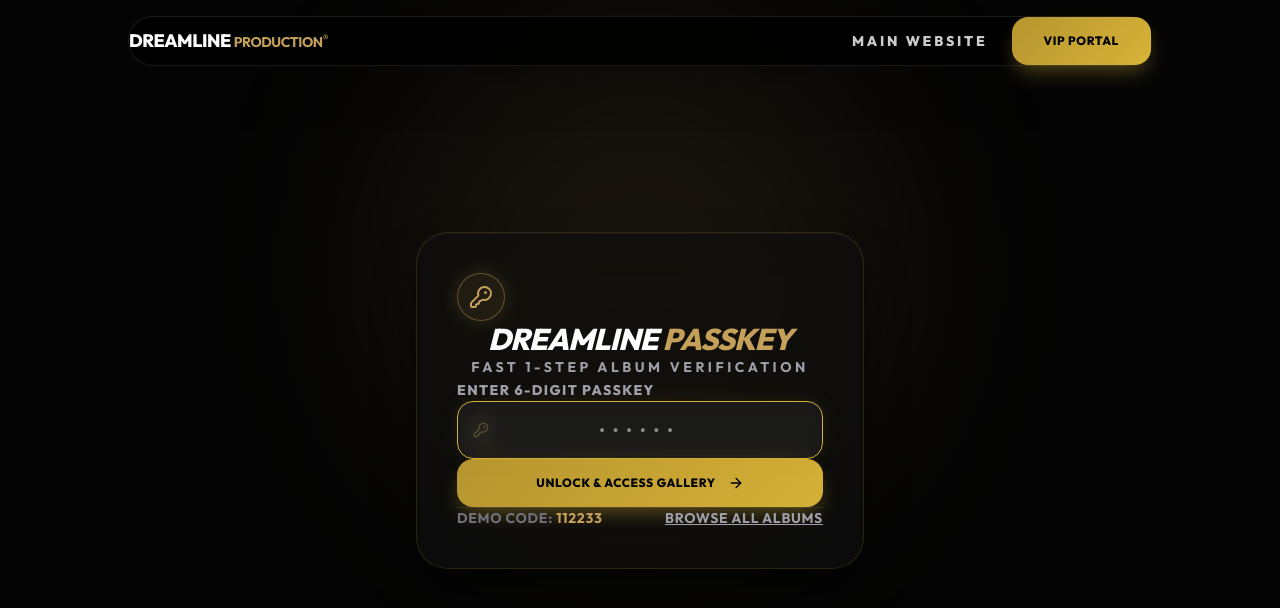
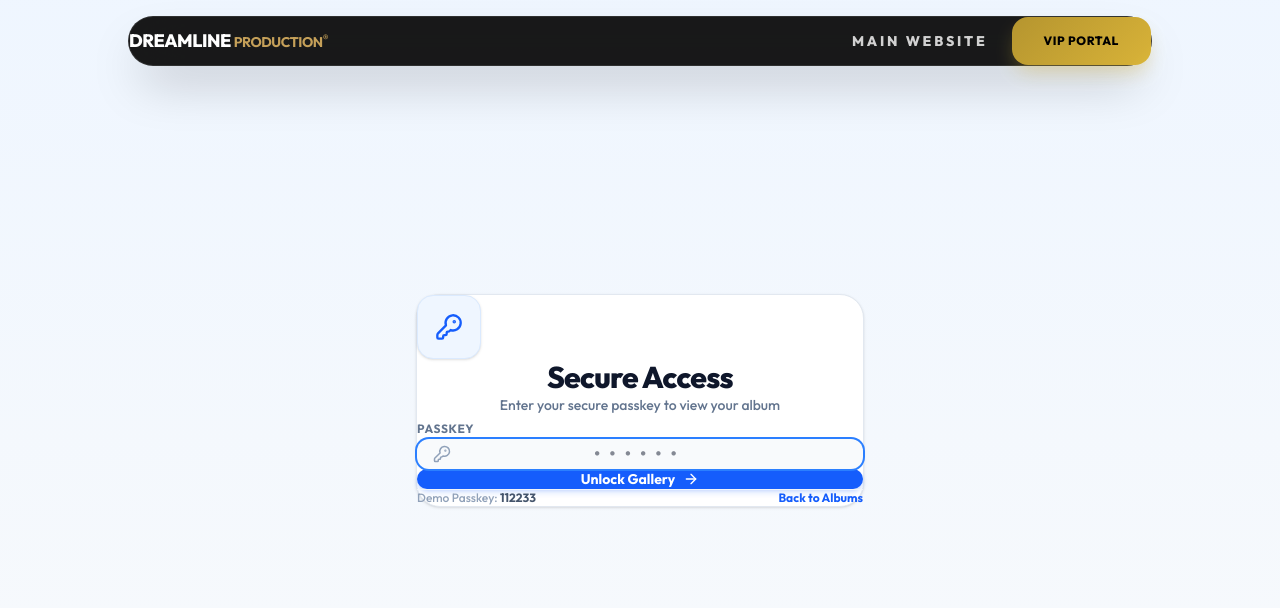
Before and after one commit to santrarony9/dp-facescan-app, a React (Vite) app in the folder frontend/: page /login in a window 1280 px wide. Shown: the top 608 px of the page. Built offline with nearby package versions, Linux system fonts and the light colour scheme; no server answers.

Commit message:
Auto-login with saved token and increase expiry to 60 days

```diff
--- a/frontend/src/pages/LoginPage.jsx
+++ b/frontend/src/pages/LoginPage.jsx
@@ -1,6 +1,6 @@
 import React, { useState } from 'react';
 import { useNavigate, useSearchParams } from 'react-router-dom';
-import { ShieldCheck, KeyRound, ArrowRight, Sparkles } from 'lucide-react';
+import { ShieldCheck, KeyRound, ArrowRight, Sparkles, Camera } from 'lucide-react';
 import { motion } from 'framer-motion';
 import { authApi } from '../api/api';
 import Navbar from '../components/Navbar';
@@ -12,11 +12,32 @@ const LoginPage = () => {
   const navigate = useNavigate();
   const [searchParams] = useSearchParams();
   const redirectPath = searchParams.get('redirect');
+  const eventSlug = searchParams.get('event');
+
+  React.useEffect(() => {
+    const token = localStorage.getItem('token');
+    const role = localStorage.getItem('role');
+    if (token && role === 'client' && eventSlug) {
+      try {
+        const payload = JSON.parse(atob(token.split('.')[1]));
+        if (payload.eventSlug === eventSlug) {
+          // Token is for this event, auto-login!
+          if (redirectPath) {
+            navigate(decodeURIComponent(redirectPath));
+          } else {
+            navigate(`/${eventSlug}/gallery`);
+          }
+        }
+      } catch (e) {
+        // Invalid token format, ignore
+      }
+    }
+  }, [eventSlug, navigate, redirectPath]);
 
   const handlePasskeyLogin = async (e) => {
     if (e) e.preventDefault();
     if (!passkey || passkey.length < 4) {
-      setErrorMsg('Please enter your 6-digit passkey.');
+      setErrorMsg('Please enter your passkey.');
       return;
     }
 
@@ -44,41 +65,41 @@ const LoginPage = () => {
   };
 
   return (
-    <div className="min-h-screen flex flex-col items-center justify-center p-4 pt-24 pb-12 relative overflow-hidden bg-[#050505] font-outfit">
+    <div className="min-h-screen flex flex-col items-center justify-center p-4 pt-24 pb-12 relative overflow-hidden bg-slate-50 font-outfit text-slate-900">
       <Navbar />
 
-      {/* Radial Glow */}
-      <div className="absolute top-1/3 left-1/2 -translate-x-1/2 -translate-y-1/2 w-[350px] sm:w-[500px] h-[350px] sm:h-[500px] bg-[#c5a059]/10 rounded-full blur-[100px] pointer-events-none" />
+      {/* Clean Background Gradient */}
+      <div className="absolute top-0 inset-x-0 h-full bg-gradient-to-b from-blue-50 to-slate-50 pointer-events-none" />
 
       <motion.div
-        initial={{ opacity: 0, y: 25 }}
+        initial={{ opacity: 0, y: 20 }}
         animate={{ opacity: 1, y: 0 }}
         transition={{ duration: 0.5 }}
-        className="glass-card w-full max-w-md relative z-10 my-auto text-center"
+        className="w-full max-w-md relative z-10 my-auto text-center bg-white rounded-3xl p-8 sm:p-10 border border-slate-200 shadow-sm"
       >
-        <div className="mb-6 sm:mb-8">
-          <div className="w-12 h-12 rounded-full bg-[#c5a059]/10 border border-[#c5a059]/40 flex items-center justify-center mx-auto mb-3 text-[#c5a059] shadow-[0_0_20px_rgba(197,160,89,0.2)]">
-             <KeyRound size={24} />
+        <div className="mb-8">
+          <div className="w-16 h-16 rounded-2xl bg-blue-50 border border-blue-100 flex items-center justify-center mx-auto mb-4 text-blue-600 shadow-sm">
+             <KeyRound size={28} />
           </div>
-          <h1 className="text-2xl sm:text-3xl font-black text-white uppercase tracking-tight italic">
-            DREAMLINE <span className="text-[#c5a059]">PASSKEY</span>
+          <h1 className="text-2xl sm:text-3xl font-extrabold text-slate-900 tracking-tight">
+            Secure Access
           </h1>
-          <p className="text-zinc-400 text-xs sm:text-sm uppercase tracking-[0.25em] font-bold mt-1">
-            Fast 1-Step Album Verification
+          <p className="text-slate-500 text-sm font-medium mt-2">
+            Enter your secure passkey to view your album
           </p>
         </div>
 
-        <form onSubmit={handlePasskeyLogin} className="space-y-4 text-left">
-          <div className="space-y-1">
-            <label className="text-xs sm:text-sm font-black text-zinc-400 uppercase tracking-widest ml-1">
-              Enter 6-Digit Passkey
+        <form onSubmit={handlePasskeyLogin} className="space-y-5 text-left">
+          <div className="space-y-1.5">
+            <label className="text-xs font-bold text-slate-500 uppercase tracking-wider ml-1">
+              Passkey
             </label>
             <div className="relative">
-              <KeyRound size={16} className="absolute left-4 top-1/2 -translate-y-1/2 text-[#c5a059]" />
+              <KeyRound size={18} className="absolute left-4 top-1/2 -translate-y-1/2 text-slate-400" />
               <input
                 type="password"
                 placeholder="••••••"
-                className="input-field pl-11 py-3 text.sm sm:text-base bg-white/5 border-white/10 focus:border-[#c5a059] tracking-[0.5em] font-bold text-center"
+                className="w-full pl-12 py-3.5 text-base sm:text-lg bg-slate-50 border border-slate-200 rounded-xl focus:outline-none focus:ring-2 focus:ring-blue-500 focus:border-transparent transition-all tracking-[0.5em] font-bold text-center text-slate-900"
                 value={passkey}
                 onChange={e => setPasskey(e.target.value)}
                 autoFocus
@@ -88,27 +109,39 @@ const LoginPage = () => {
           </div>
 
           {errorMsg && (
-            <p className="text-red-400 text-xs font-bold text-center pt-1">{errorMsg}</p>
+            <p className="text-red-500 text-xs font-bold text-center pt-1">{errorMsg}</p>
           )}
 
           <button
             type="submit"
             disabled={loading}
-            className="btn-primary w-full py-4 text-xs rounded-full mt-4 shadow-[0_10px_25px_rgba(197,160,89,0.35)]"
+            className="w-full py-4 bg-blue-600 hover:bg-blue-700 text-white text-sm font-bold rounded-xl shadow-md shadow-blue-600/20 transition-all flex items-center justify-center gap-2 disabled:opacity-70 disabled:cursor-not-allowed"
           >
-            {loading ? 'Unlocking Album...' : 'Unlock & Access Gallery'}
+            {loading ? 'Unlocking...' : 'Unlock Gallery'}
             <ArrowRight size={16} />
           </button>
         </form>
 
-        <div className="pt-6 border-t border-white/10 mt-6 flex items-center justify-between text-sm">
-          <span className="text-zinc-500 font-bold uppercase tracking-wider">Demo Code: <span className="text-[#c5a059]">112233</span></span>
-          <button
-            onClick={() => navigate('/')}
-            className="text-zinc-400 hover:text-white font-bold uppercase tracking-wider underline"
-          >
-            Browse All Albums
-          </button>
+        <div className="pt-6 border-t border-slate-100 mt-8 flex flex-col items-center gap-4 text-sm">
+          {searchParams.get('event') && (
+            <button
+              onClick={() => navigate(`/${searchParams.get('event')}/selfie`)}
+              className="w-full py-3 bg-slate-50 border border-slate-200 text-slate-600 font-bold rounded-xl flex items-center justify-center gap-2 hover:bg-slate-100 hover:text-slate-900 transition-colors"
+            >
+              <Camera size={18} />
+              Guest? Find Photos via Face Scan
+            </button>
+          )}
+
+          <div className="flex w-full items-center justify-between mt-2">
+            <span className="text-slate-400 font-medium text-xs">Demo Passkey: <span className="font-bold text-slate-600">112233</span></span>
+            <button
+              onClick={() => navigate('/')}
+              className="text-blue-600 hover:text-blue-700 font-bold text-xs"
+            >
+              Back to Albums
+            </button>
+          </div>
         </div>
       </motion.div>
     </div>
```
Also changed, not shown: 1 other file (tests, documents, lock files or other folders).
